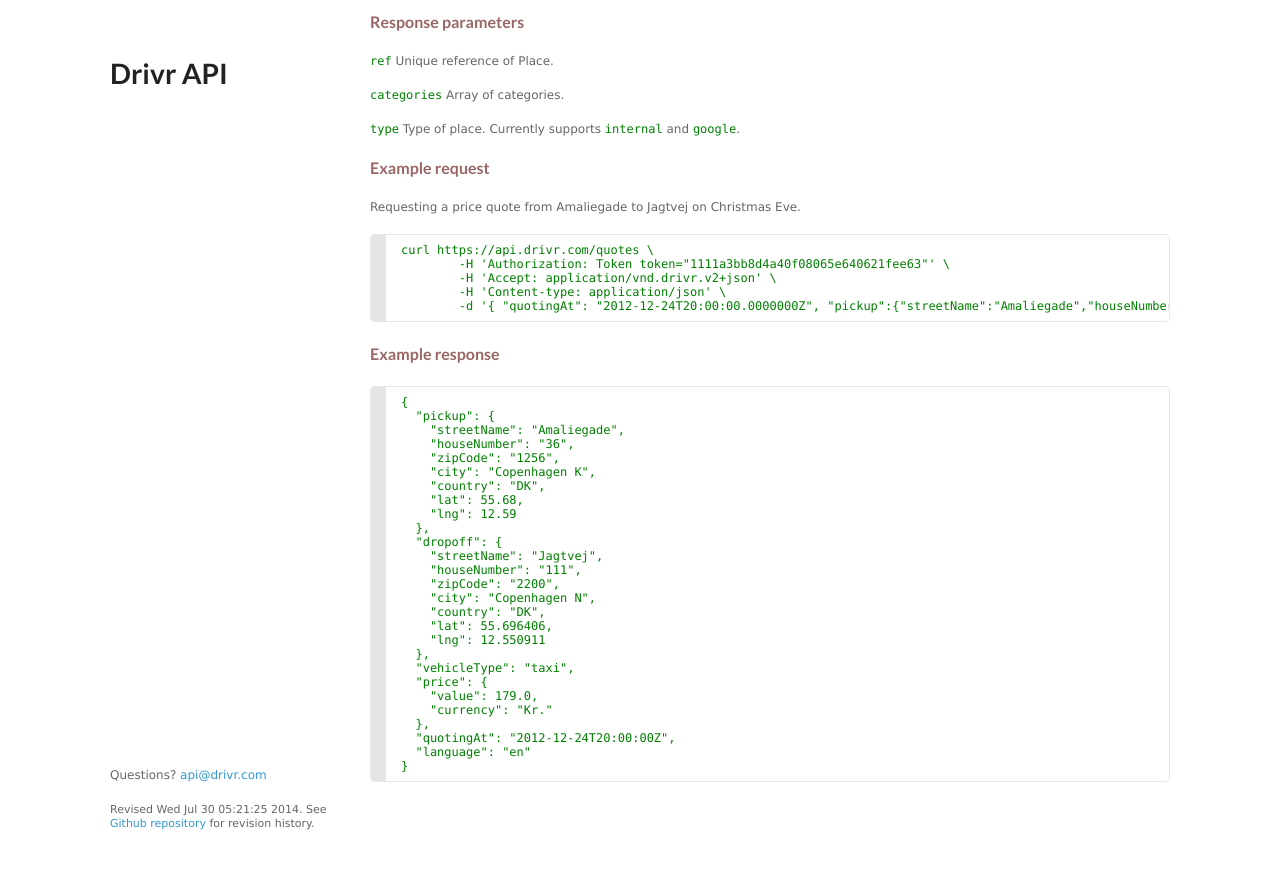
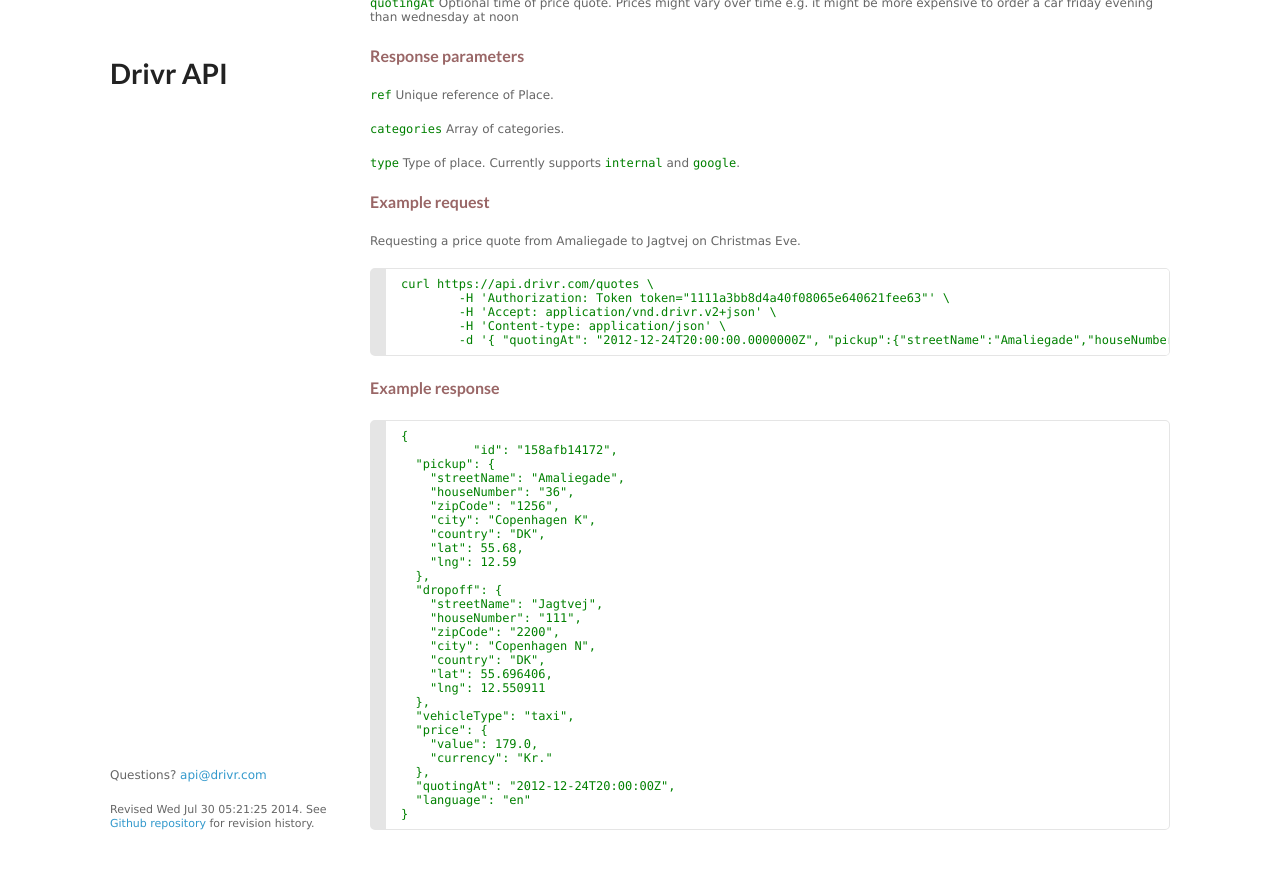
Before and after one commit to clickataxi/api-documentation, a Jekyll site: the page built from index.md, in a window 1280 px wide and 900 px high, scrolled down 17728 px. Shown: the top 869 px of the window. Built offline with Jekyll 4.4.1, drawn with Linux system fonts in a browser that asks for light colours; Markdown is read by kramdown in place of the engine named in the settings; some of the changed text lies outside the part shown.

```diff
--- a/index.md
+++ b/index.md
@@ -1203,6 +1205,7 @@ Requesting a price quote from Amaliegade to Jagtvej on Christmas Eve.
 #### Example response
 
 	{
+  	  "id": "158afb14172",
 	  "pickup": {
 	    "streetName": "Amaliegade",
 	    "houseNumber": "36",
```
Also changed, not shown: other parts of index.md (+2 -0 lines).
